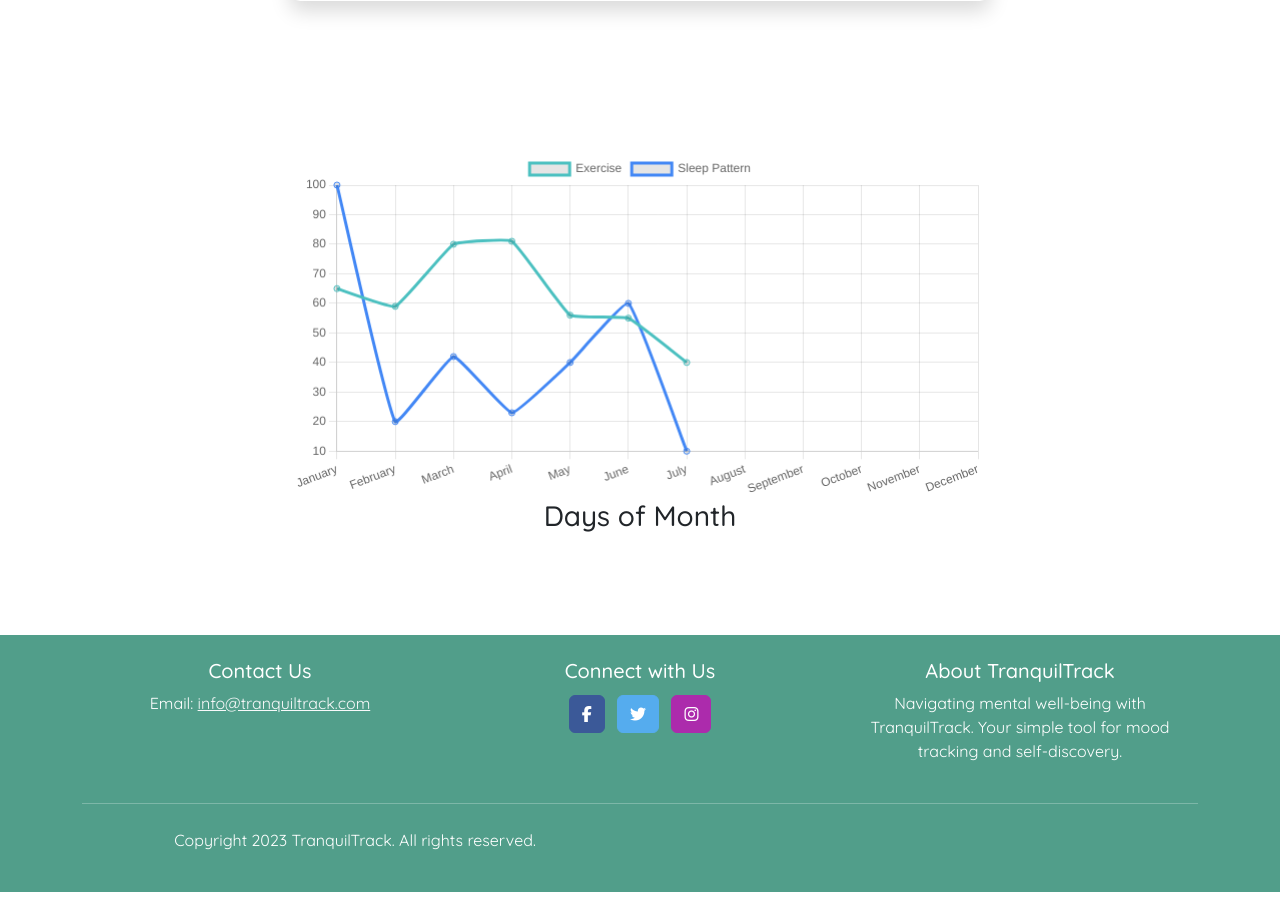
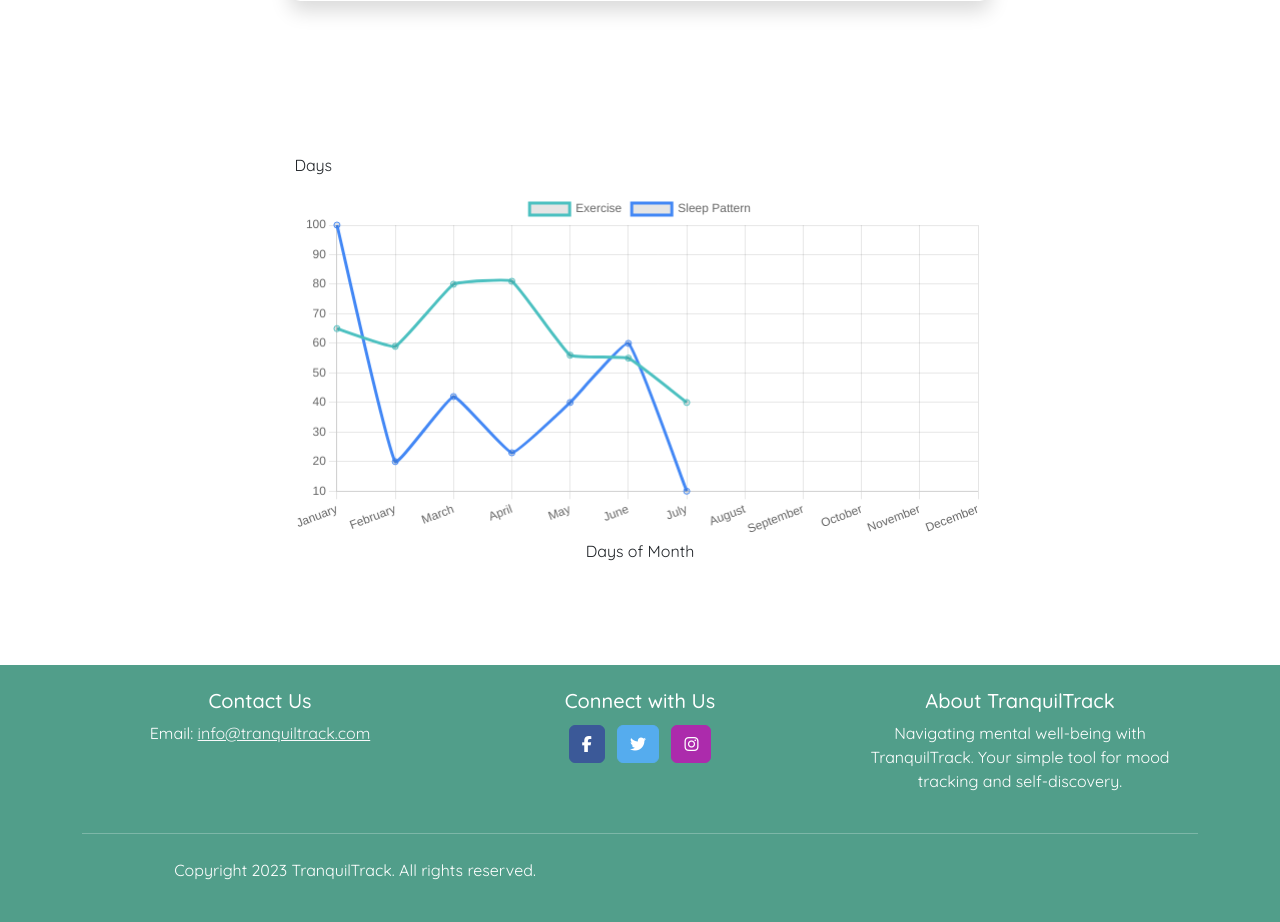
Before and after one commit to KTC96/TranquilTrack, a Django app: page / in a window 1280 px wide. Shown: the part 485-1407 px from the top of the page. Before the commit the page ends 1377 px from the top, so only its background shows below. Run offline with Django 3.2, Linux system fonts and the light colour scheme; the visitor is signed in with stand-in values (Sample User, id 1); some libraries are stand-ins or nearby versions; some web fonts are replaced.

Commit message:
added naming of x-axis next to chart

```diff
--- a/static/css/style.css
+++ b/static/css/style.css
@@ -236,7 +236,7 @@ form label {
   margin: auto;
   padding: 8%;
 }
-#y-axis {
+#x-axis {
   position: relative;
   display: flex;
   width: 100%;
--- a/templates/index.html
+++ b/templates/index.html
@@ -15,8 +15,11 @@
 </section>
 
 <div class="charts">
-  <canvas id="lineChart"></canvas>
-  <h3 id="y-axis">Days of Month</h3>
+  <div class="x-axis-and-chart">
+    <p id="y-axis">Days</p>
+    <canvas id="lineChart"></canvas>
+  </div>
+  <p id="x-axis">Days of Month</p>
 </div>
 
 <script src="{% static 'js/affirmation.js' %}"></script>
```
